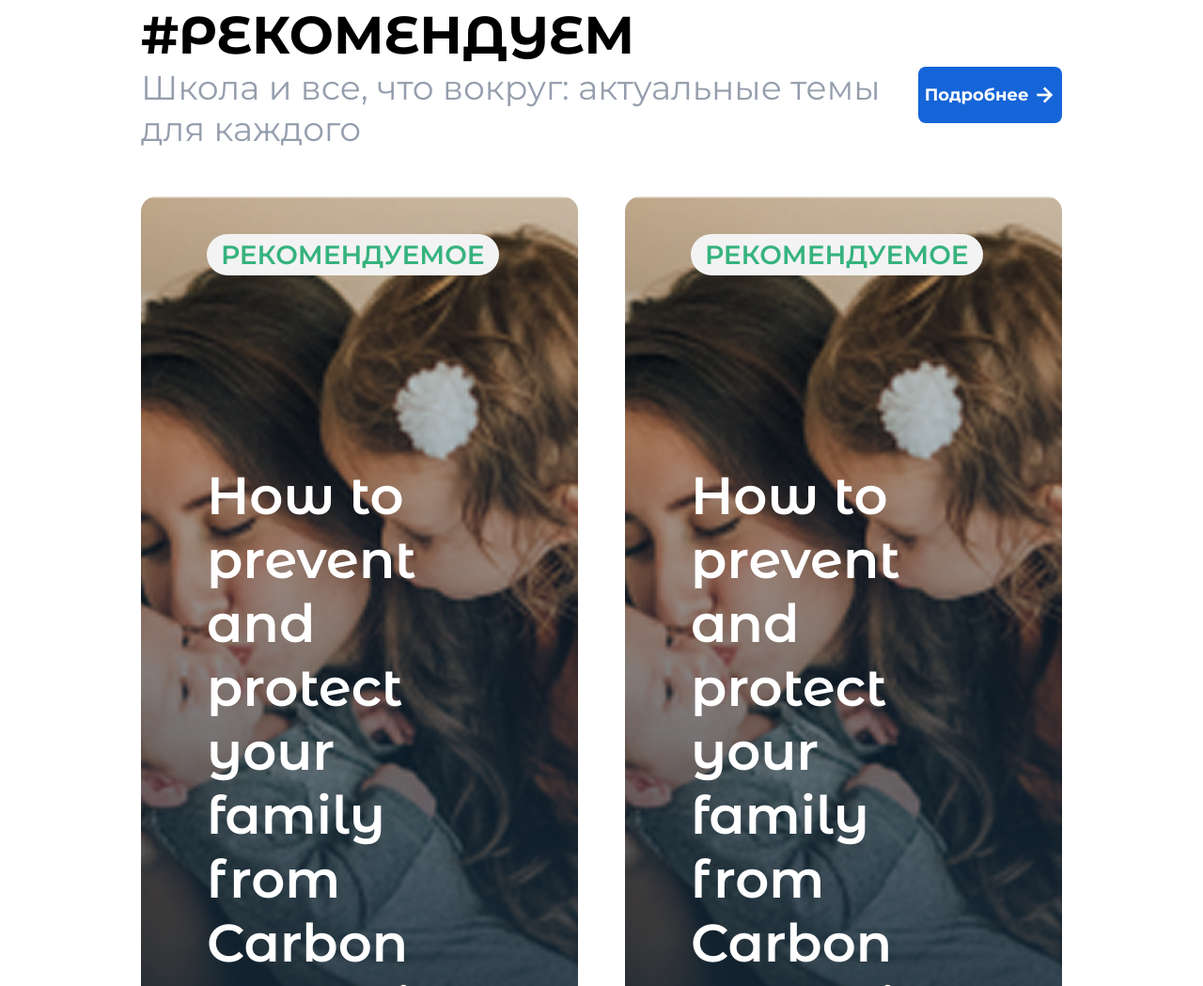
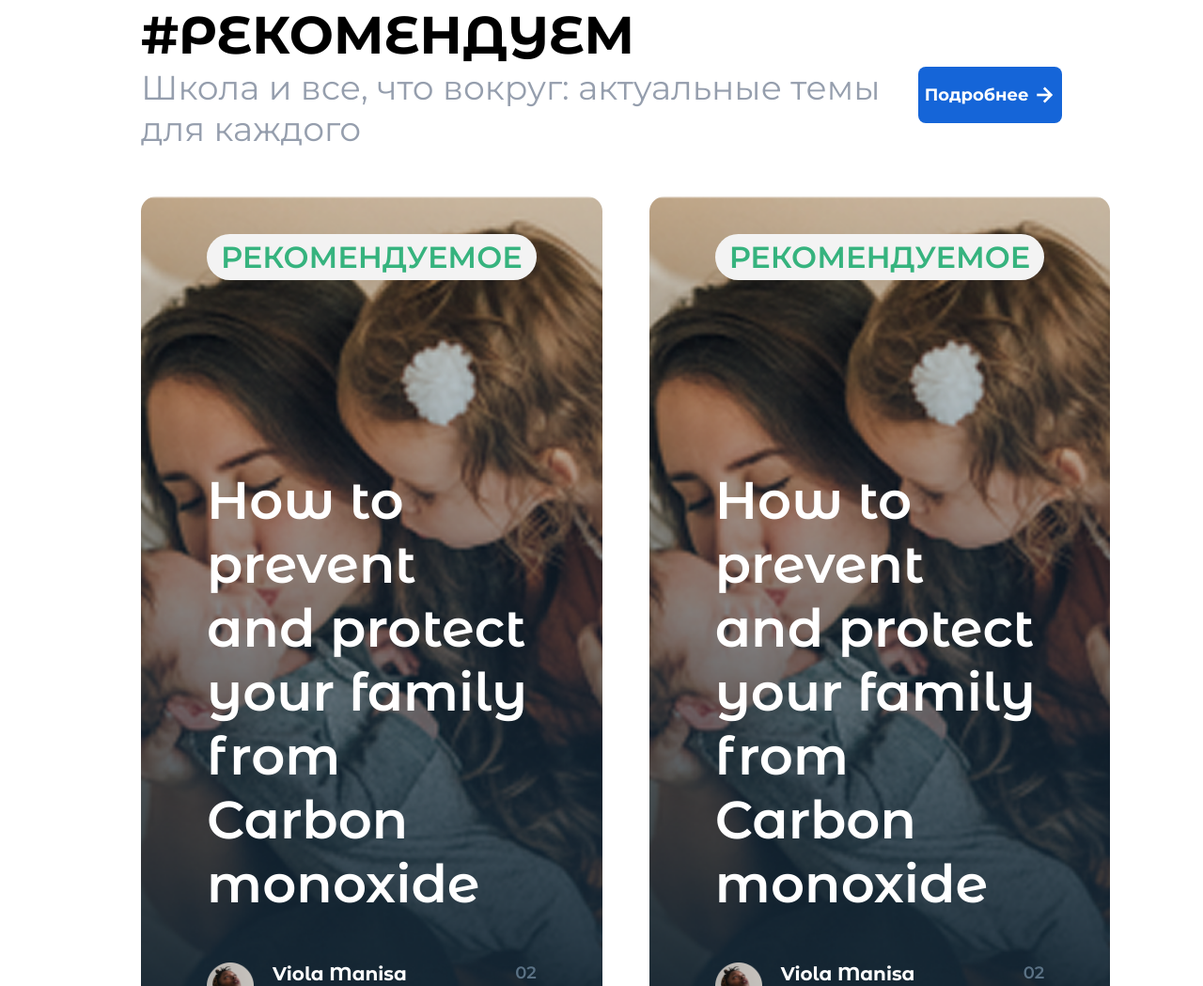
Before and after one commit to rqaaattt/school-website, a website: page page_student_life/index.html in a window 1280 px wide. Shown: the part 1167-2216 px from the top of the page at 94% size. Drawn offline with nearby package versions, Linux system fonts and the light colour scheme; a script that the page names is missing.

Commit message:
#10-B3 commit

```diff
--- a/utils/standarts/standarts.scss
+++ b/utils/standarts/standarts.scss
@@ -32,7 +32,7 @@
   text-align: center;
   padding: f.rem(5) f.rem(15);
   color: #36B37E;
-  font-size: f.rem(28);
+  font-size: f.rem(32);
 }
 
 h1 {
```
Also changed, not shown: utils/standarts/standarts.css, 1 other file.
